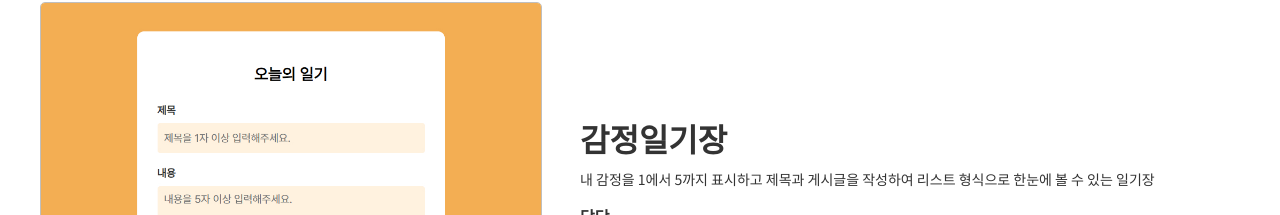
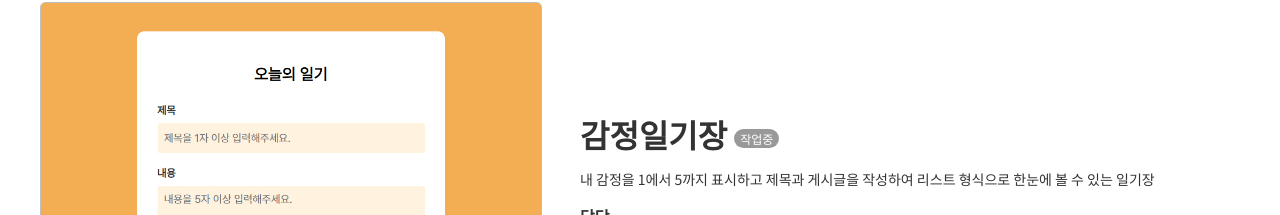
Before and after one commit to pearl1233333/Portfolio-site, a React (Vite) app: page / in a window 1280 px wide. Shown: the part 2978-3193 px from the top of the page. Built offline with nearby package versions, Linux system fonts and the light colour scheme; a web font is replaced by a local one.

Commit message:
입사지원서 링크 수정/프로젝트 소스 버튼 반응형 수정

```diff
--- a/src/components/About.jsx
+++ b/src/components/About.jsx
@@ -78,7 +78,7 @@ function About() {
             data-aos="fade-left"
           >
             <Link
-              to="../public/application_ver_01.pdf"
+              to="https://drive.google.com/file/d/1gmweZ_idPkM0CNmgb-sv5AistXibSgl-/view?usp=drive_link"
               target="_blank">
               입사지원서 보기
             </Link>
--- a/src/components/Project.jsx
+++ b/src/components/Project.jsx
@@ -26,7 +26,7 @@ function Project() {
               <img src={Banner01} alt="술렁술렁 메인 이미지" />
             </div>
             <div className='item_cont' data-aos="fade-left">
-              <h3 className='item_title'>술렁술렁<span> _ 전통주 정보공유 웹 플랫폼 </span></h3>
+              <h3 className='item_title'>술렁술렁<span className='small'> _ 전통주 정보공유 웹 플랫폼 </span></h3>
               <div className='item_details'>
                 <div className='item_text'>
                   동기들과 진행한 파이널 프로젝트입니다. 술을 좋아하는 5명의 학생들이 모여 우리나라의 전통주를 널리 알리고자 만든 웹 사이트입니다.
@@ -86,7 +86,7 @@ function Project() {
               <img src={Banner02} alt="술렁술렁 메인 이미지" />
             </div>
             <div className='item_cont' data-aos="fade-left">
-              <h3 className='item_title'>날씨 앱<span> _ 전세계 날씨 정보 앱</span></h3>
+              <h3 className='item_title'>날씨 앱<span className='small'> _ 전세계 날씨 정보 앱</span></h3>
               <div className='item_details'>
                 <div className='item_text'>
                   OpenWeatherMap api를 활용해 만든 개인프로젝트입니다.
@@ -139,7 +139,7 @@ function Project() {
               <img src={Banner03} alt="감정일기장 메인 이미지" />
             </div>
             <div className='item_cont' data-aos="fade-left">
-              <h3 className='item_title'>감정일기장</h3>
+              <h3 className='item_title'>감정일기장<span className='ing'>작업중</span></h3>
               <div className='item_details'>
                 <div className='item_text'>
                 내 감정을 1에서 5까지 표시하고 제목과 게시글을 작성하여 리스트 형식으로 한눈에 볼 수 있는 일기장
--- a/src/css/style.css
+++ b/src/css/style.css
@@ -74,7 +74,7 @@ body {
 }
 @media (max-width: 420px) {
   .main_title_inner {
-    font-size: 1.6rem;
+    font-size: 1.7rem;
   }
 }
 .title-name {
@@ -208,6 +208,7 @@ body {
   background-color: #222;
   border-radius: 0px;
   color: #fff;
+  box-sizing: border-box;
 }
 .about_img {
   border-radius: 10px;
@@ -334,8 +335,19 @@ body {
   font-weight: bold;
   color: #333;
 }
-.item_title span {
+.item_title .small {
   font-size: 18px;
+}
+.item_title .ing {
+  padding: 1px 6px;
+  margin-left: 7px;
+  vertical-align: middle;
+  background-color: #999999;
+  border-radius: 10px;
+  color: #fff;
+  font-weight: 500;
+  font-size: 12px;
+  box-sizing: border-box;
 }
 .item_description {
   margin-bottom: 80px;
@@ -674,9 +686,10 @@ body {
     justify-content: center;
   }
   .btn-group {
-    width: 180px;
+    width: 50%;
     height: 100%;
-    text-align: center;
+    background-color: #333;
+    border-radius: 3px;
   }
   .btn-inner a {
     font-size: 16px;
@@ -691,16 +704,6 @@ body {
     width: 100%;
     height: 60px;
   }
-}
-@media (max-width: 480px) {
-  .item_btn {
-    margin-top: 30px;
-  }
-  .btn-group {
-    width: 50%;
-    background-color: #333;
-    border-radius: 3px;
-  }
   .btn-inner a {
     display: flex;
     align-items: center;
@@ -710,9 +713,14 @@ body {
     color: #fff;
     font-size: 14px;
   }
+}
+@media (max-width: 480px) {
+  .item_btn {
+    margin-top: 30px;
+  }
   .item_btn .btn-group:first-child {
     margin-right: 7px;
-}
+  }
 }
 
 /* Contact */
```
Also changed, not shown: 1 other file (tests, documents, lock files or other folders).
